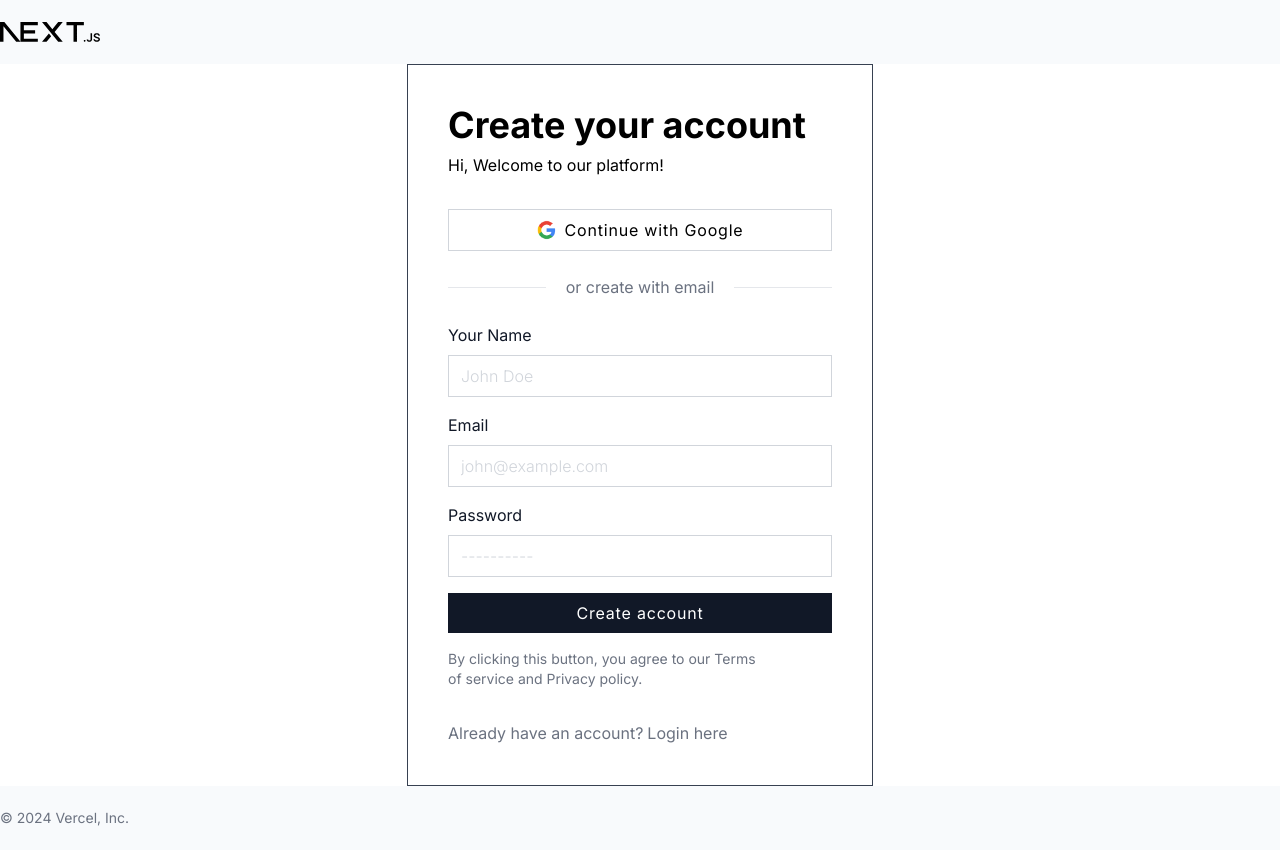
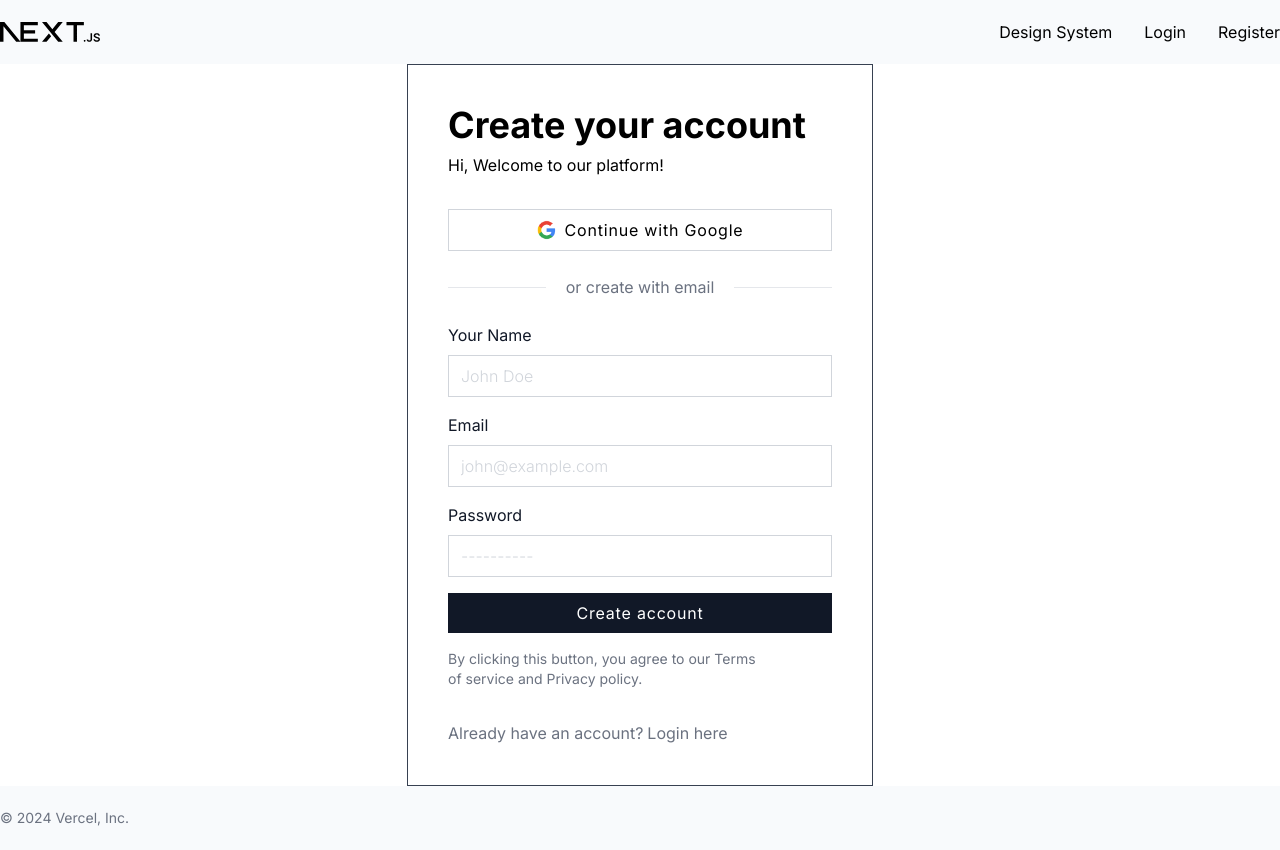
Before and after one commit to omermujtaba18/next-starter, a Next.js app: page /register in a window 1280 px wide. Built offline with nearby package versions, Linux system fonts and the light colour scheme.

Commit message:
feat(components:shared): add hideNav support to header

```diff
--- a/src/components/partials/headers/Header.tsx
+++ b/src/components/partials/headers/Header.tsx
@@ -1,13 +1,20 @@
 import Image from "next/image";
 import Link from "next/link";
 
-export default () => {
+export default ({ hideNav = false }: { hideNav?: boolean }) => {
   return (
     <header className="bg-slate-50">
       <div className="container mx-auto flex min-h-16 flex-row items-center justify-between px-6 align-middle md:px-0">
         <Link href="/">
           <Image src="/next.svg" alt="logo" width="100" height="100" />
         </Link>
+        {!hideNav && (
+          <nav className="flex gap-8">
+            <Link href="/design">Design System</Link>
+            <Link href="/login">Login</Link>
+            <Link href="/register">Register</Link>
+          </nav>
+        )}
       </div>
     </header>
   );
```
